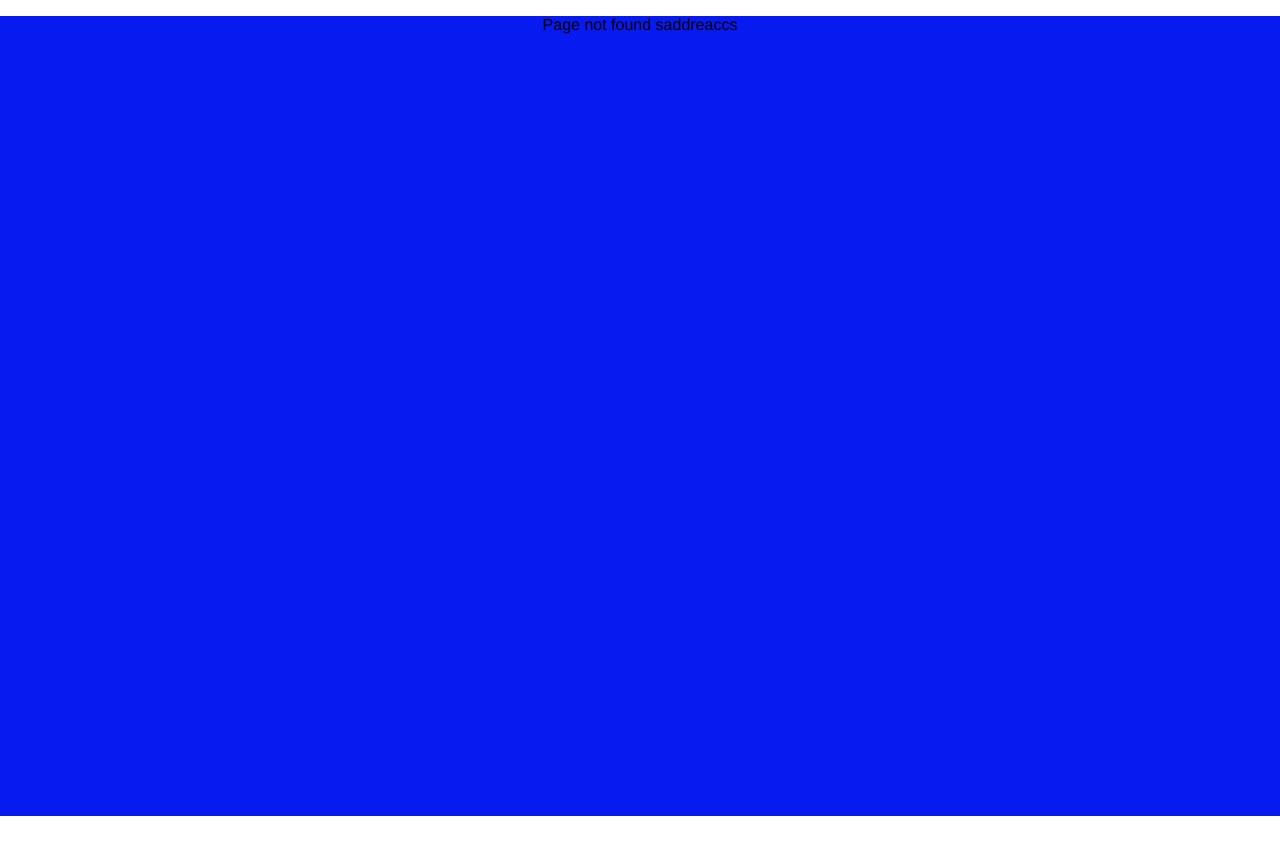
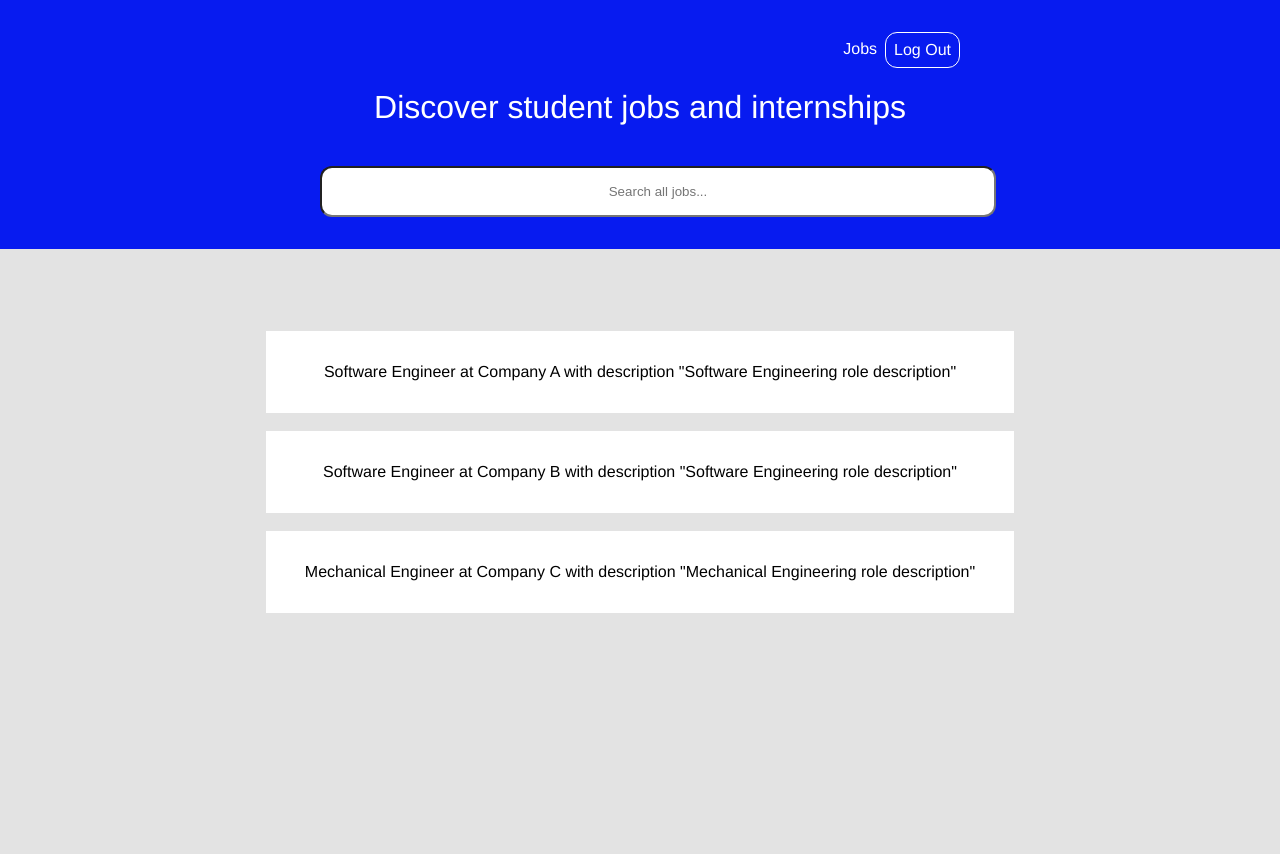
Before and after one commit to devsoc-unsw/jobsboard, a Vue app in the folder frontend/: page /jobs in a window 1280 px wide. Before the commit this address had no page. Shown: the top 854 px of the page. Before the commit the page ends 816 px from the top, so only its background shows below. Built offline with nearby package versions, Linux system fonts and the light colour scheme.

Commit message:
Partially implemented jobs listing page

```diff
--- a/frontend/src/App.vue
+++ b/frontend/src/App.vue
@@ -30,5 +30,18 @@ html, body {
   a {
     text-decoration: none;
   }
+
+  h1 {
+    font-weight: 200;
+  }
 }
+
+.viewport {
+  position: absolute;
+  left: 0;
+  top: 0;
+  right: 0;
+  bottom: 0;
+}
+
 </style>
--- /dev/null
+++ b/frontend/src/components/JobListingMinimal.vue
@@ -0,0 +1,41 @@
+<template>
+  <div>
+    <br />
+    <div class="jobsBox">
+      <div class="companyLogo">
+      </div>
+      <div class="jobDescriptionBox">
+        {{ role }} at {{ company }} with description "{{ description }}"
+      </div>
+    </div>
+  </div>
+</template>
+
+<script lang="ts">
+import { Component, Prop, Vue } from "vue-property-decorator";
+
+@Component({
+  components: {
+  },
+})
+
+export default class JobsList extends Vue {
+  @Prop() private role!: string;
+  @Prop() private company!: string;
+  @Prop() private description!: string;
+}
+</script>
+
+<style scoped lang="scss">
+.jobsBox {
+  width: 75%;
+  background: $white;
+  margin: auto;
+  padding: 2rem;
+}
+
+.companyLogo {
+  min-width: 20%;
+  max-width: 20%;
+}
+</style>
--- a/frontend/src/components/LeftHalfPageTemplate.vue
+++ b/frontend/src/components/LeftHalfPageTemplate.vue
@@ -13,14 +13,6 @@ export default class LeftHalfPageTemplate extends Vue {}
 </script>
 
 <style scoped lang="scss">
-.viewport {
-  position: absolute;
-  left: 0;
-  top: 0;
-  right: 0;
-  bottom: 0;
-}
-
 .leftHalfWindowSection {
   width: 50%;
   height: 100%;
@@ -30,10 +22,6 @@ export default class LeftHalfPageTemplate extends Vue {}
   align-items: center;
   justify-content: center;
   box-shadow: 0px 0px 10px 1px black;
-}
-
-h1 {
-  font-weight: 200;
 }
 
 div {
--- /dev/null
+++ b/frontend/src/components/LoggedInTemplate.vue
@@ -0,0 +1,79 @@
+<template>
+  <div class="viewport">
+    <div class="stretchyPage">
+      <div class="navbar">
+        <div class="leftBox">
+          <router-link to="/jobs">
+            <div class="navButtons">
+              Jobs
+            </div>
+          </router-link>
+          <router-link to="/">
+            <div class="navButtons logoutButton">
+              Log Out
+            </div>
+          </router-link>
+        </div>
+        <h1>Discover student jobs and internships</h1>
+        <br />
+        <input class="searchBar" type="text" placeholder="Search all jobs..."/>
+      </div>
+      <div class="content">
+        <slot />
+      </div>
+    </div>
+  </div>
+</template>
+
+<script lang="ts">
+import { Component, Vue } from "vue-property-decorator";
+
+export default class LoggedInTemplate extends Vue {}
+</script>
+
+<style scoped lang="scss">
+.navbar {
+  background: $blue;
+  padding: 2rem;
+  color: $white;
+  width: 50%;
+  margin: auto;
+}
+
+.searchBar {
+  padding: 1rem;
+  width: 100%;
+  border-radius: 0.75rem;
+  text-align: center;
+}
+
+.content {
+  background: $grey;
+  padding: 2rem;
+  min-height: 70%;
+  flex: 1 1 auto;
+}
+
+.stretchyPage {
+  display: flex;
+  flex-flow: column;
+  height: 100%;
+}
+
+.leftBox {
+  display: flex;
+  justify-content: flex-end;
+  align: right;
+  color: $white;
+}
+
+.navButtons {
+  color: $white;
+  padding: 0.5rem;
+}
+
+.logoutButton {
+  border: 1px solid $white;
+  border-radius: 0.75rem;
+}
+</style>
--- /dev/null
+++ b/frontend/src/pages/JobsListPage.vue
@@ -0,0 +1,61 @@
+<template>
+  <LoggedInTemplate>
+    <div class="jobsBox">
+      <JobListingMinimal
+        v-for="job in jobs"
+        :key="job.d"
+        :role="job.role"
+        :company="job.company"
+        :description="job.description"
+        />
+    </div>
+  </LoggedInTemplate>
+</template>
+
+<script lang="ts">
+import { Component, Vue } from "vue-property-decorator";
+import LoggedInTemplate from "../components/LoggedInTemplate.vue";
+import JobListingMinimal from "../components/JobListingMinimal.vue";
+
+@Component({
+  components: {
+    LoggedInTemplate,
+    JobListingMinimal,
+  },
+})
+
+export default class JobsListPage extends Vue {
+  public data() {
+    return {
+      jobs: [
+        {
+          id: "job1",
+          role: "Software Engineer",
+          description: "Software Engineering role description",
+          company: "Company A",
+        },
+        {
+          id: "job2",
+          role: "Software Engineer",
+          description: "Software Engineering role description",
+          company: "Company B",
+        },
+        {
+          id: "job3",
+          role: "Mechanical Engineer",
+          description: "Mechanical Engineering role description",
+          company: "Company C",
+        },
+      ],
+    };
+  }
+}
+</script>
+
+<style scoped lang="scss">
+.jobsBox {
+  width: 75%;
+  margin: auto;
+  padding: 2rem;
+}
+</style>
--- a/frontend/src/router.ts
+++ b/frontend/src/router.ts
@@ -8,6 +8,7 @@ const PageNotFoundPage = () => import("./pages/PageNotFound.vue");
 const LoginPage = () => import("./pages/LoginPage.vue");
 const StudentLoginPage = () => import("./pages/StudentLoginPage.vue");
 const CompanyLoginPage = () => import("./pages/CompanyLoginPage.vue");
+const JobsListPage = () => import("./pages/JobsListPage.vue");
 
 export default new Router({
   mode: "history",
@@ -22,6 +23,9 @@ export default new Router({
     path: "/login/company",
     component: CompanyLoginPage,
   }, {
+    path: "/jobs",
+    component: JobsListPage,
+  }, {
     path: "*",
     component: PageNotFoundPage,
   }],
--- a/frontend/src/style/_variables.scss
+++ b/frontend/src/style/_variables.scss
@@ -1,3 +1,4 @@
 $white: white;
 $blue: rgb(7, 27, 240);
 $red: red;
+$grey: rgb(227, 227, 227);
```
